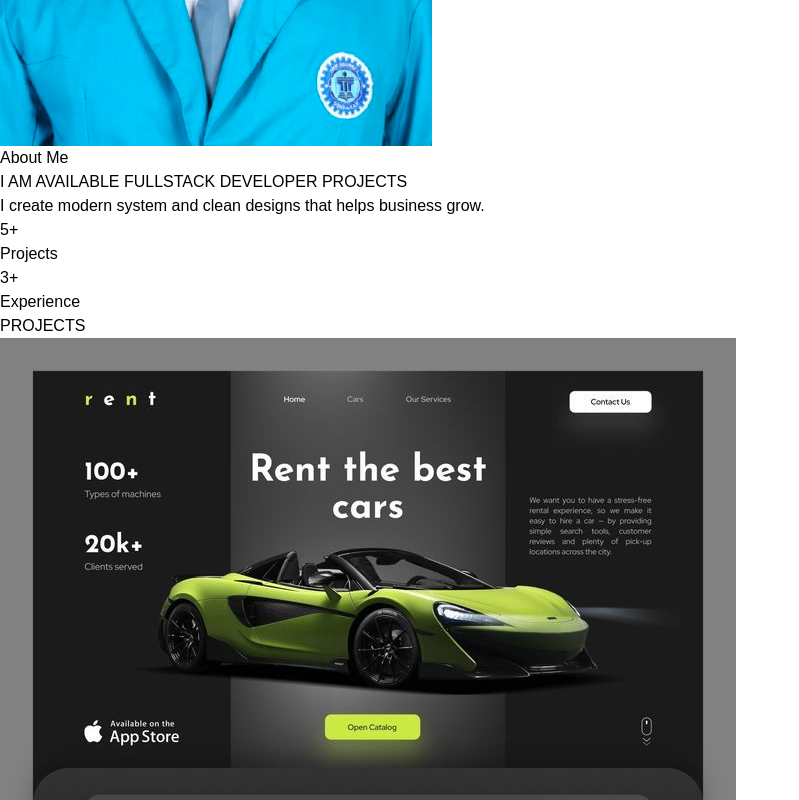
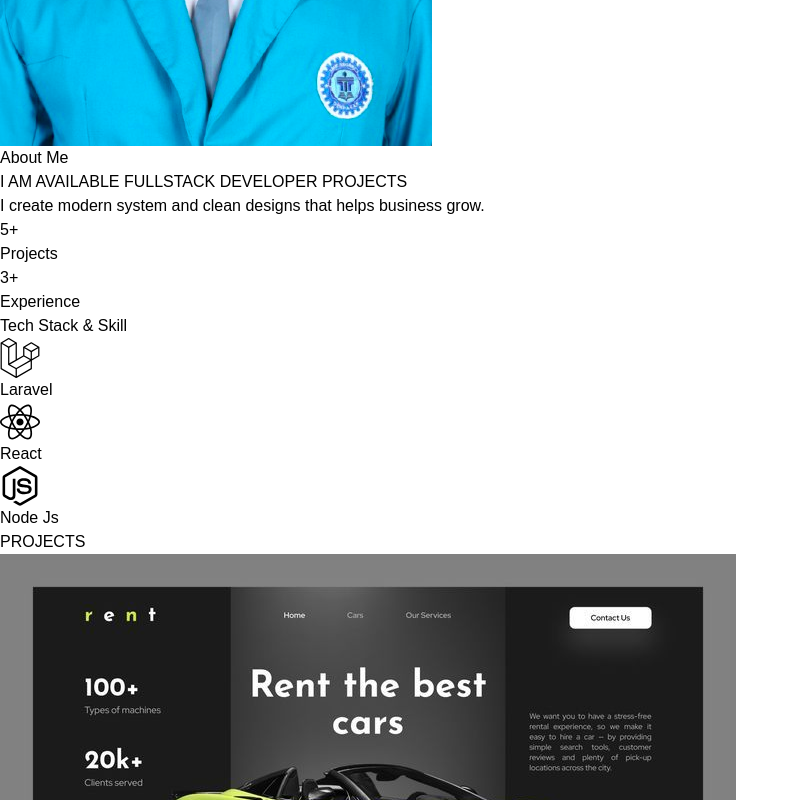
Before and after one commit to AgusDana1/portfolio-gusdana, a React app: page / in a window 1280 px wide. Shown: the part 1307-2107 px from the top of the page, without its empty margins (0-799 px from the left). Built offline with nearby package versions, Linux system fonts and the light colour scheme; the HTML template or start-up script is replaced by a standard one.

Commit message:
penambahan tech stack

```diff
--- a/src/components/About.jsx
+++ b/src/components/About.jsx
@@ -1,4 +1,6 @@
 import React from "react";
+import { FaLaravel, FaReact, FaNodeJs } from "react-icons/fa";
+import { SiTailwindcss, SiJavascript } from "react-icons/si";
 
 export default function()
 {
@@ -7,7 +9,7 @@ export default function()
         <section id="about" className="bg-[#081420] text-white px-10 py-20">
             <div className="grid md:grid-cols-2 gap-10 items-center">
                 <div className="bg-white/10 backdrop-blur-md border border-white/20 w-1/2 rounded-xl">
-                    <img src="/images/foto-2.png" className="object-cover rounded-xl" alt="foto-2" />
+                    <img src="/images/foto-2.png" className="object-cover rounded-md" alt="foto-2" />
                 </div>
 
                 <div>
@@ -28,6 +30,32 @@ export default function()
                             <p className="text-gray-400">Experience</p>
                         </div>
                     </div>
+
+                    {/* Line pemisah */}
+                    <div className="border-t border-gray-700 my-8"></div>
+
+                    {/* tech stack dan skill */}
+                    <div>
+                        <h3 className="text-lg font-semibold mb-4">Tech Stack & Skill</h3>
+
+                        {/* grid untuk tech stack nya */}
+                        <div className="grid grid-cols-3 sm:grid-cols-5 gap-6 text-center">
+                            <div className="flex flex-col items-center hover:scale-110 transition">
+                                <FaLaravel size={40} className="text-red-500" />
+                                <p className="text-sm mt-2">Laravel</p>
+                            </div>
+
+                            <div className="flex flex-col items-center hover:scale-110 transition">
+                                <FaReact size={40} className="text-blue-500" />
+                                <p className="text-sm mt-2">React</p>
+                            </div>
+
+                            <div className="flex flex-col items-center hover:scale-110 transition">
+                                <FaNodeJs size={40} className="text-green-500" />
+                                <p className="text-sm mt-2">Node Js</p>
+                            </div>
+                            </div>
+                        </div>
                 </div>
             </div>
         </section>
```
Also changed, not shown: 1 other file (tests, documents, lock files or other folders).
